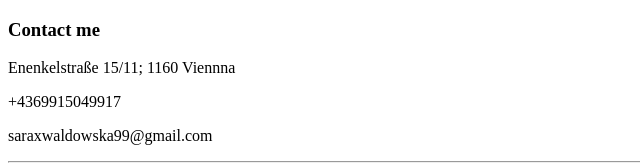
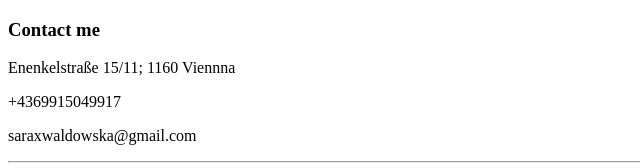
Before and after one commit to SaraWaldowska/CV, a plain HTML site: page contact me.html in a window 1280 px wide. Shown: the top 168 px of the page, 0-640 px from the left. Drawn offline with Linux system fonts and the light colour scheme.

Commit message:
Update contact me.html

```diff
--- a/contact me.html
+++ b/contact me.html
@@ -8,7 +8,7 @@
 <h3>Contact me</h3>
 <p>Enenkelstraße 15/11; 1160 Viennna</p>
 <p>+4369915049917</p>
-<p>saraxwaldowska99@gmail.com</p>
+<p>saraxwaldowska@gmail.com</p>
 <hr>
 <form action="mailto:saraxwaldowska@gmail.com" method="post" enctype="text/plain">
   <label>Your Name:</label>
```
